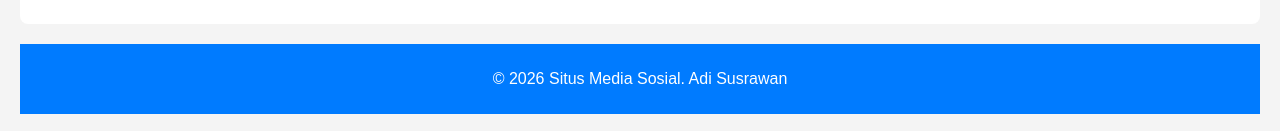
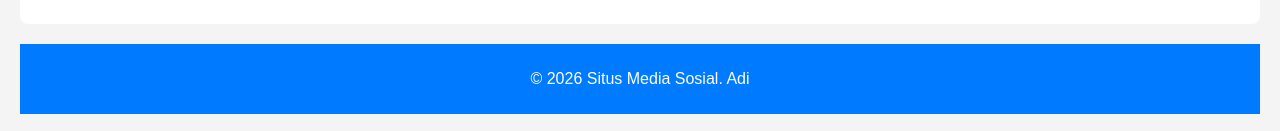
Before and after one commit to adesusrawan-lgtm/media-sosial-Adi., a plain HTML site: page index.html in a window 1280 px wide. Shown: the part 957-1088 px from the top of the page. Drawn offline with Linux system fonts and the light colour scheme.

Commit message:
ADI HEHE

```diff
--- a/index.html
+++ b/index.html
@@ -48,7 +48,7 @@
     </section>
 
     <footer>
-        <p>&copy; 2026 Situs Media Sosial. Adi Susrawan</p>
+        <p>&copy; 2026 Situs Media Sosial. Adi</p>
     </footer>
 </body>
 </html>
```
